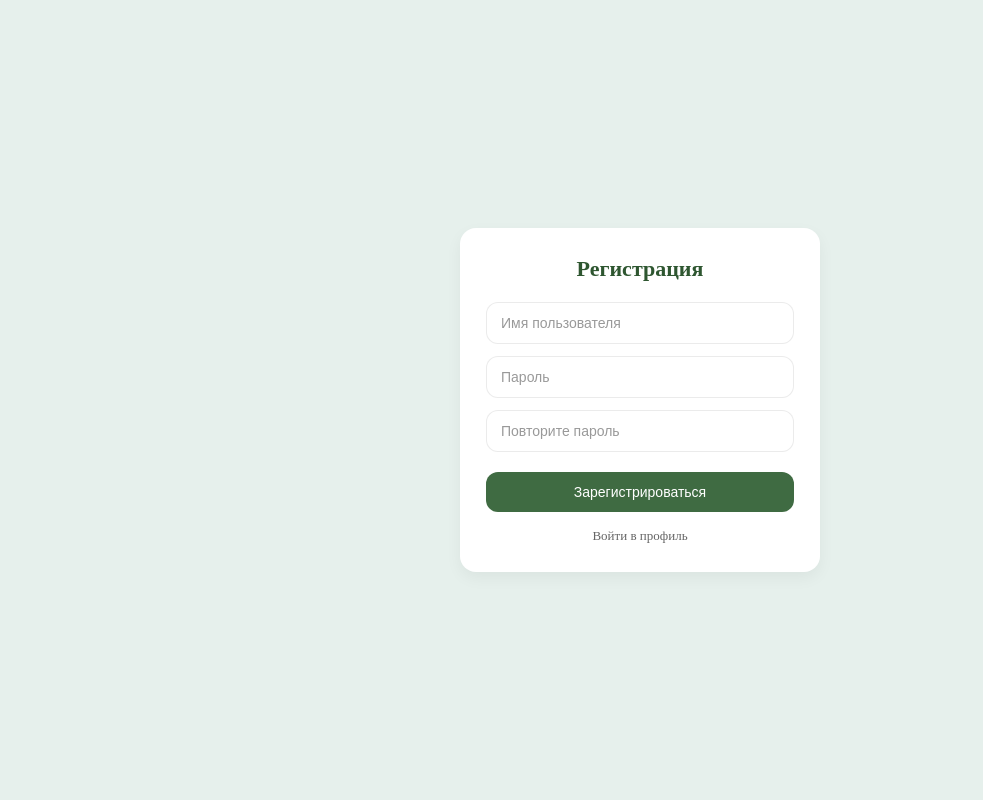
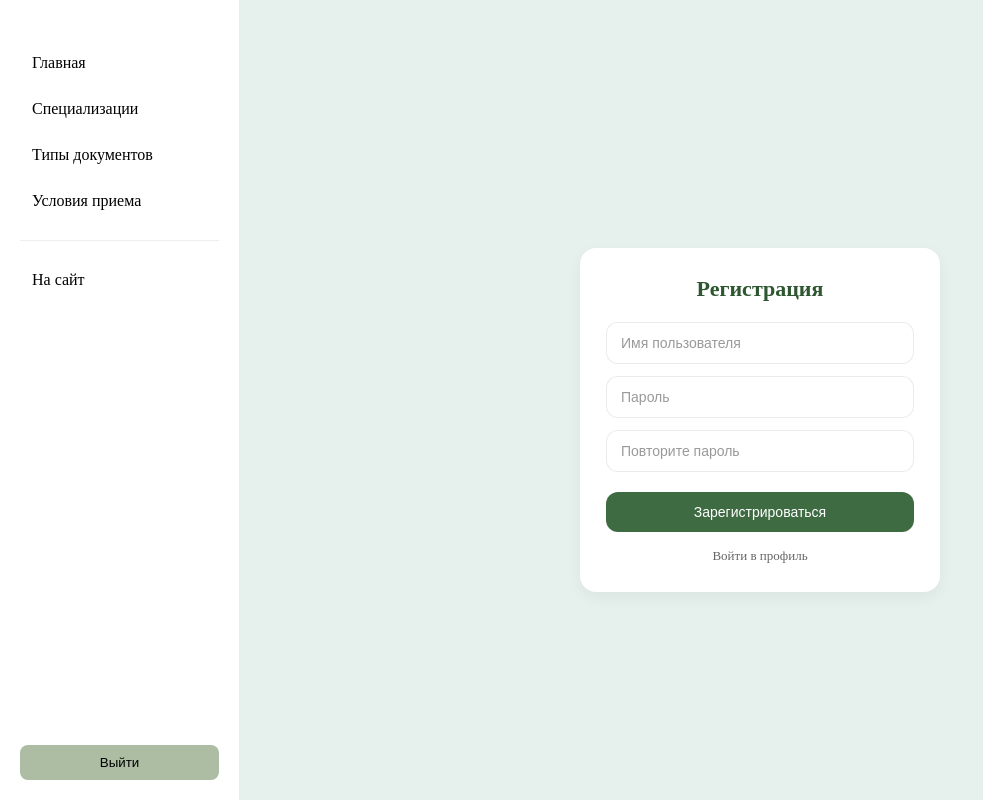
Before and after one commit to chup1kq/medassist_front, a React (Create React App) app: page /register in a window 1280 px wide. Shown: the whole page, without its empty margins (0-983 px from the left). Built offline with nearby package versions, Linux system fonts and the light colour scheme; no server answers.

Commit message:
feat: add admin layout

```diff
--- /dev/null
+++ b/src/components/AdminSidebar.tsx
@@ -0,0 +1,54 @@
+import { NavLink, useNavigate } from "react-router-dom";
+import "../static/AdminSidebar.scss";
+import {useAuth} from "../context/AuthProvider";
+
+const AdminSidebar = () => {
+    const navigate = useNavigate();
+    const { logout } = useAuth();
+    const { user } = useAuth();
+
+    const handleLogout = async () => {
+        await logout();
+        navigate("/login");
+    };
+
+    return (
+        <aside className="admin-sidebar">
+            <div className="sidebar-top">
+                <h2 className="logo">{user?.login}</h2>
+
+                <nav className="nav">
+                    <NavLink to="/admin" end>
+                        Главная
+                    </NavLink>
+
+                    <NavLink to="/admin/specializations">
+                        Специализации
+                    </NavLink>
+
+                    <NavLink to="/admin/documentTypes">
+                        Типы документов
+                    </NavLink>
+
+                    <NavLink to="/admin/conditions">
+                        Условия приема
+                    </NavLink>
+
+                    <div className="divider"/>
+
+                    <NavLink to="/">
+                        На сайт
+                    </NavLink>
+                </nav>
+            </div>
+
+            <div className="sidebar-bottom">
+                <button onClick={handleLogout}>
+                    Выйти
+                </button>
+            </div>
+        </aside>
+    );
+};
+
+export default AdminSidebar;
--- a/src/layout/AdminLayout.tsx
+++ b/src/layout/AdminLayout.tsx
@@ -1,11 +1,19 @@
 import {Outlet} from "react-router-dom";
+import AdminSidebar from "../components/AdminSidebar";
+import "../static/AdminLayout.scss";
 
 const AdminLayout = () => {
     return (
-        <>
-            <Outlet/>
-        </>
-    )
-}
+        <div className="admin-layout">
+            {<AdminSidebar />}
+
+            <main className="admin-content">
+                <div className="admin-container">
+                    <Outlet />
+                </div>
+            </main>
+        </div>
+    );
+};
 
 export default AdminLayout;
--- /dev/null
+++ b/src/static/AdminLayout.scss
@@ -0,0 +1,23 @@
+.admin-layout {
+  display: flex;
+  min-height: 100vh;
+  background: var(--background-color);
+  overflow: hidden;
+}
+
+.admin-content {
+  flex: 1;
+  display: flex;
+  justify-content: center;
+  padding: 20px;
+
+  height: 100vh;
+  overflow-y: auto;
+}
+
+.admin-container {
+  width: 100%;
+  max-width: 1100px;
+  display: flex;
+  flex-direction: column;
+}
--- /dev/null
+++ b/src/static/AdminSidebar.scss
@@ -0,0 +1,71 @@
+.admin-sidebar {
+  width: 240px;
+  min-height: 100vh;
+
+  display: flex;
+  flex-direction: column;
+  justify-content: space-between;
+  position: sticky;
+
+  padding: 20px;
+
+  background: #ffffff;
+  border-right: 1px solid #eaeaea;
+}
+
+.sidebar-top {
+  .logo {
+    margin-bottom: 24px;
+    font-size: 20px;
+    color: var(--main-color-dark);
+  }
+
+  .nav {
+    display: flex;
+    flex-direction: column;
+    gap: 8px;
+
+    a {
+      padding: 10px 12px;
+      border-radius: 8px;
+
+      text-decoration: none;
+      color: var(--text-color);
+
+      transition: background 0.2s;
+
+      &:hover {
+        background: var(--background-color);
+      }
+
+      &.active {
+        background: var(--background-color);
+        font-weight: 500;
+        color: var(--main-color-dark);
+      }
+    }
+  }
+
+  .divider {
+    height: 1px;
+    background: #eee;
+    margin: 12px 0;
+  }
+}
+
+.sidebar-bottom {
+  button {
+    width: 100%;
+    padding: 10px;
+
+    border: none;
+    border-radius: 8px;
+
+    background: var(--confirmation-background-color);
+    cursor: pointer;
+
+    &:hover {
+      filter: brightness(0.95);
+    }
+  }
+}
```
